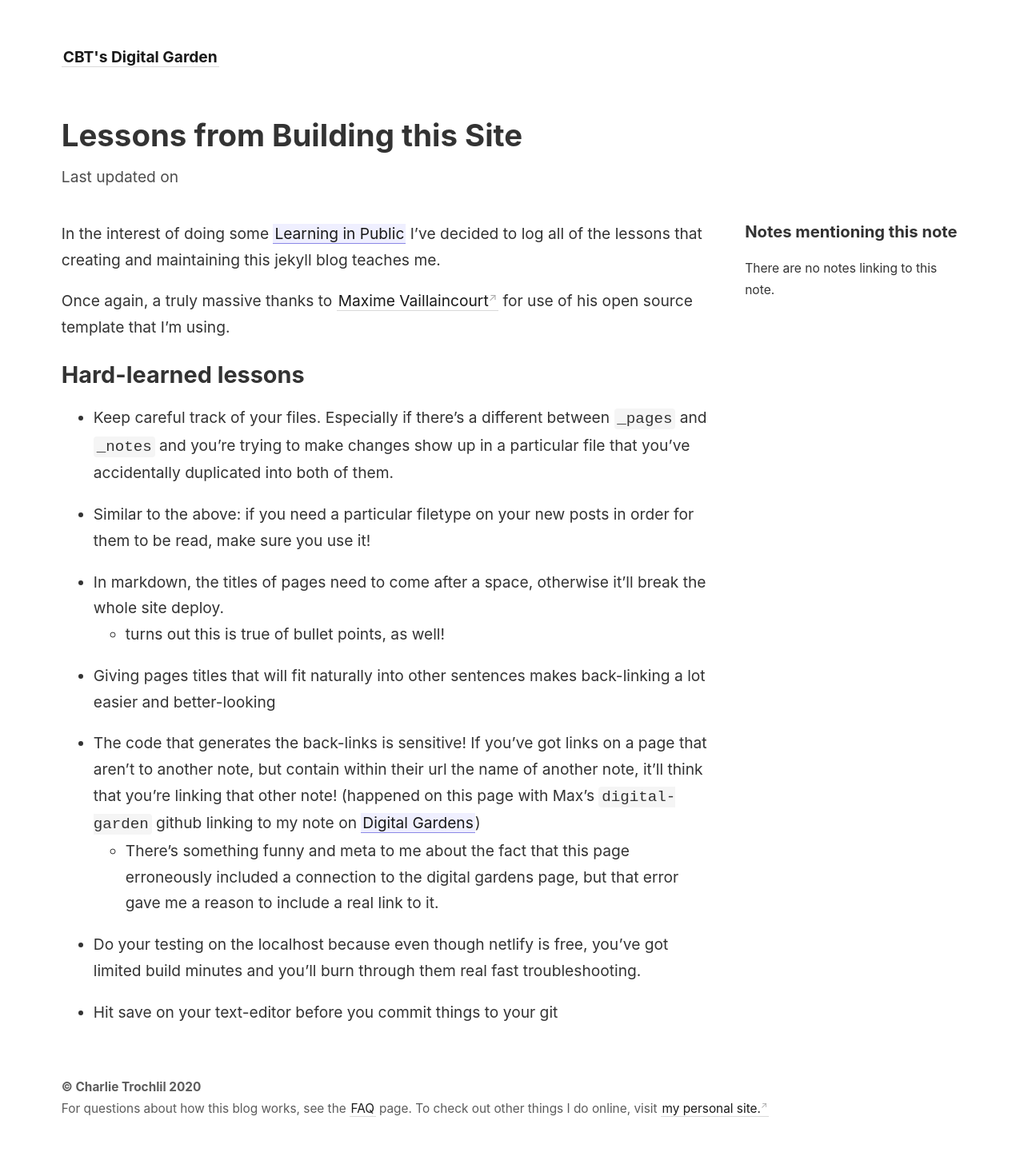
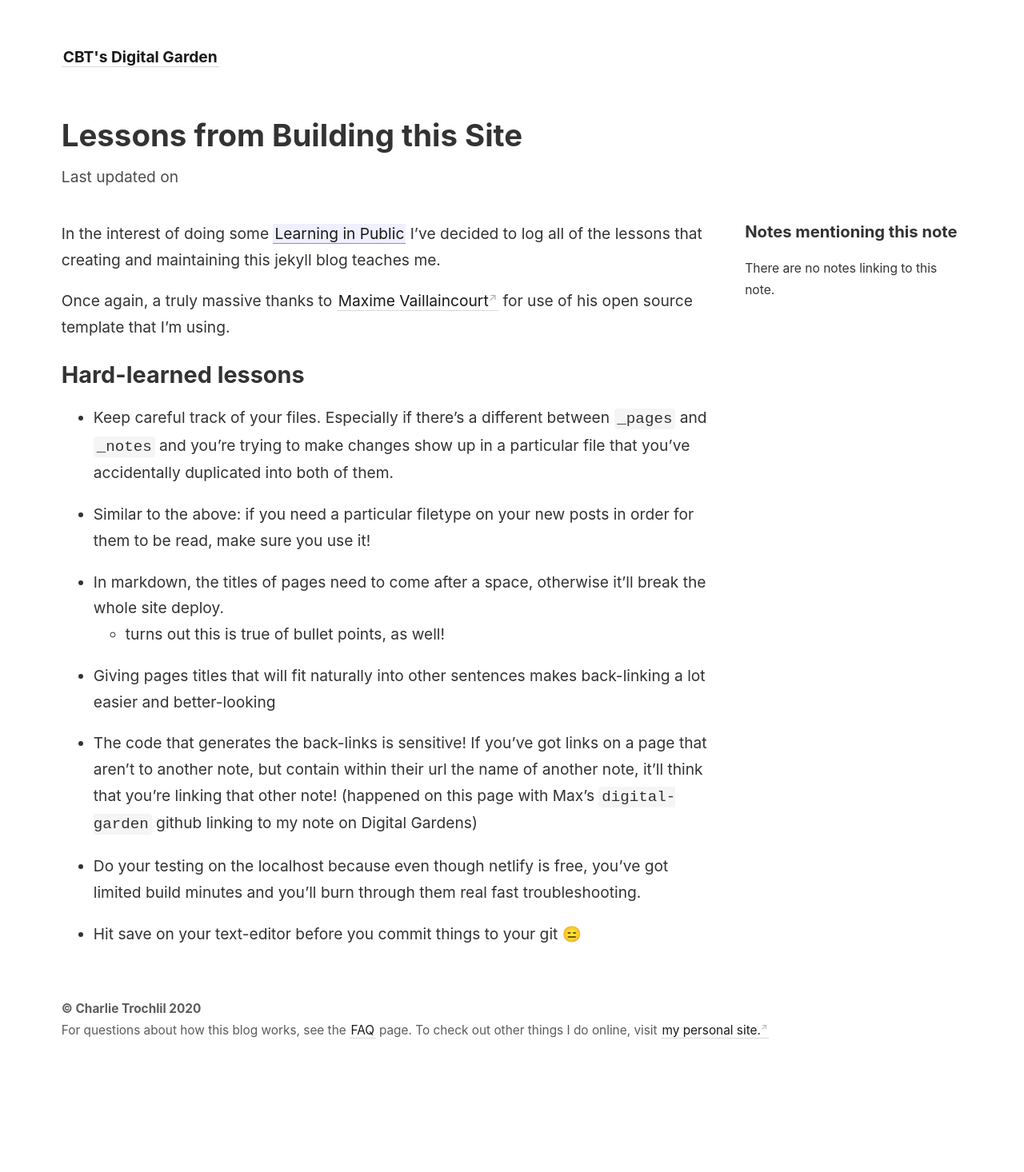
Before and after one commit to rhymeswithvocal/digital-garden, a Jekyll site: the page built from _notes/lessons-on-this-site.md, in a window 1280 px wide. Shown: the whole page at 80% size. Built offline with Jekyll 4.4.1, drawn with Linux system fonts in a browser that asks for light colours; after the commit the page ends 1368 px from its top, so only the background shows below that.

Commit message:
wrote about scenes, bummer regimes, added lessons

```diff
--- a/_notes/lessons-on-this-site.md
+++ b/_notes/lessons-on-this-site.md
@@ -16,9 +16,8 @@ Once again, a truly massive thanks to [Maxime Vaillaincourt](https://maximevaill
 
 - Giving pages titles that will fit naturally into other sentences makes back-linking a lot easier and better-looking
 
-- The code that generates the back-links is sensitive! If you've got links on a page that aren't to another note, but contain within their url the name of another note, it'll think that you're linking that other note! (happened on this page with Max's `digital-garden` github linking to my note on [[Digital Gardens]])
-	- There's something funny and meta to me about the fact that this page erroneously included a connection to the digital gardens page, but that error gave me a reason to include a real link to it.
+- The code that generates the back-links is sensitive! If you've got links on a page that aren't to another note, but contain within their url the name of another note, it'll think that you're linking that other note! (happened on this page with Max's `digital-garden` github linking to my note on Digital Gardens)
 
 - Do your testing on the localhost because even though netlify is free, you've got limited build minutes and you'll burn through them real fast troubleshooting.
 
-- Hit save on your text-editor before you commit things to your git
+- Hit save on your text-editor before you commit things to your git 😑
```
Also changed, not shown: _notes/bummer-regimes.md (added, +5 -0 lines), _notes/business-and-art.md (+7 -0 lines), _notes/scenes.md (added, +37 -0 lines).
